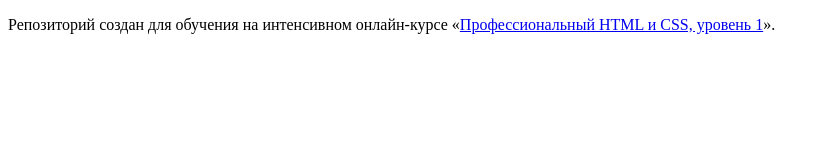
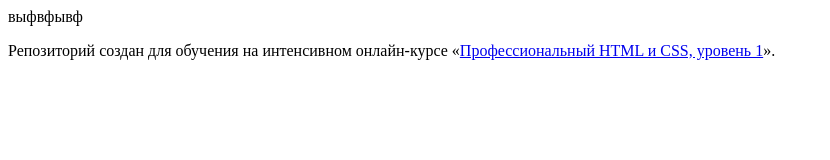
Before and after one commit to viktorkanit/805887-nerds, a plain HTML site: page index.html in a window 1280 px wide. Shown: the whole page, without its empty margins (0-830 px from the left). Drawn offline with Linux system fonts and the light colour scheme.

Commit message:
Testing Commit For Pull Request
Testing Commit For pull request, becouse we have a problem)

```diff
--- a/index.html
+++ b/index.html
@@ -5,7 +5,7 @@
     <title>HTML Academy: Нёрдс</title>
   </head>
   <body>
-
+	выфвфывф
     <p>Репозиторий создан для обучения на интенсивном онлайн‑курсе «<a href="https://htmlacademy.ru/intensive/htmlcss">Профессиональный HTML и CSS, уровень 1</a>».</p>
 
   </body>
```
